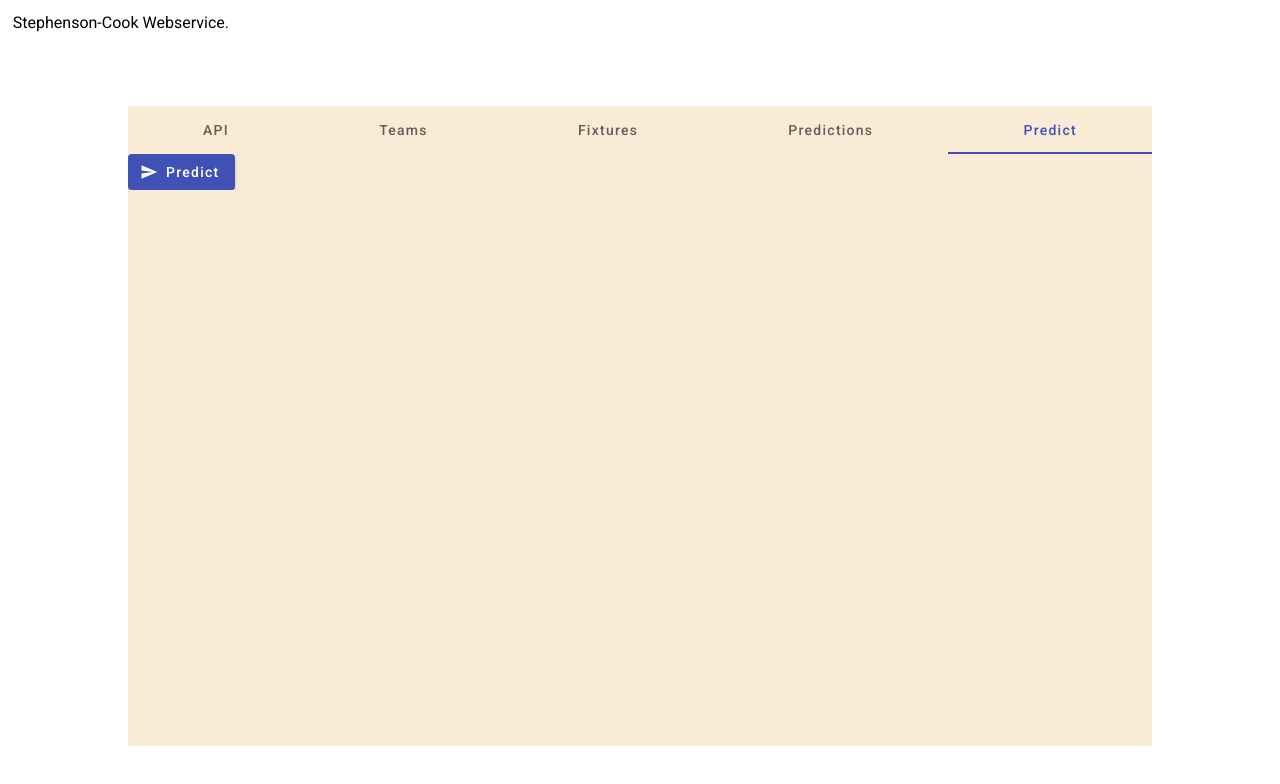
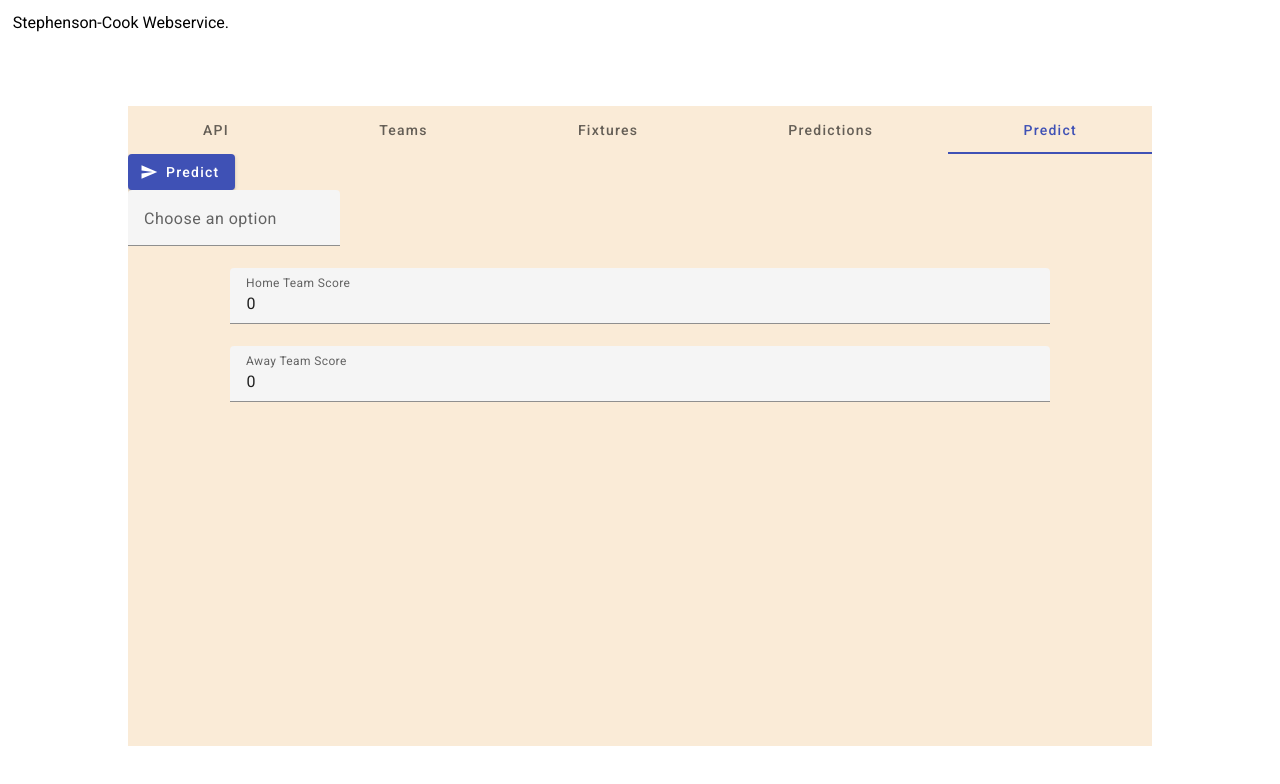
Before and after one commit to matsoncook/PunditDogSWA, an Angular app: page / in a window 1280 px wide. Both pictures are taken after a click on the tab "Predict". Shown: the top 784 px of the page. Built offline with nearby package versions, Linux system fonts and the light colour scheme.

Commit message:
predict screen

```diff
--- a/src/app/app.component.html
+++ b/src/app/app.component.html
@@ -88,11 +88,44 @@ Stephenson-Cook Webservice.
         </form>
       </mat-tab>
       <mat-tab label="Predict">
+        <div>
         <button mat-raised-button color="primary" (click)="predictSubmit()">
           <mat-icon>send</mat-icon>
           Predict
         </button>
 
+          </div>
+
+        <div>
+          <mat-form-field appearance="fill">
+            <mat-label>Choose an option</mat-label>
+            <input matInput
+
+                   [matAutocomplete]="auto"
+                   [(ngModel)]="selectedOption"
+                   [ngModelOptions]="{standalone: true}"
+                   (ngModelChange)="onOptionSelected($event)">
+            {{ selectedOption.description  }}
+            <mat-autocomplete #auto="matAutocomplete" [displayWith]="displayFn">
+              <mat-option *ngFor="let option of fixtureList" [value]="option">
+                {{ option.description  }}
+              </mat-option>
+            </mat-autocomplete>
+          </mat-form-field>
+          </div>
+
+        <div>
+          <mat-form-field appearance="fill" class="code">
+            <mat-label>Home Team Score</mat-label>
+            <input [(ngModel)]="homeTeamScore"  matInput placeholder="Home Team Score" type="number">
+          </mat-form-field>
+        </div>
+        <div>
+          <mat-form-field appearance="fill" class="code">
+            <mat-label>Away Team Score</mat-label>
+            <input [(ngModel)]="awayTeamScore"  matInput placeholder="Enter an integer only" type="number">
+          </mat-form-field>
+        </div>
         </mat-tab>
     </mat-tab-group>
 
--- a/src/app/app.component.ts
+++ b/src/app/app.component.ts
@@ -13,7 +13,7 @@ import { MatTabsModule } from '@angular/material/tabs';
 import { MatListModule} from '@angular/material/list';
 import {Team,convertTeamListFromJSON,
         Fixture,convertFixtureListFromJSON,
-        Prediction,convertPredictionListFromJSON,}  from '../model/app.model';
+        Prediction,convertPredictionListFromJSON, emptyFixture,}  from '../model/app.model';
 import {testTeamList,testFixtureList,testPredictionList} from '../model/testdata';
 
 
@@ -31,6 +31,7 @@ import { MatCardModule } from '@angular/material/card';
   selector: 'app-root',
   standalone: true,
   imports: [CommonModule,RouterOutlet, MatInputModule, MatFormFieldModule,
+
     //BrowserAnimationsModule,
             FormsModule,MatButtonModule,MatIconModule,HttpClientModule,
             MatProgressSpinnerModule,MatTabsModule,MatListModule,
@@ -45,8 +46,24 @@ export class AppComponent {
   apiCode = "";
   //webCall = this.webAddress + "?code=" + this.apiCode;
   webCall = "";
+  webServiceResponse = "";
 
-  webServiceResponse = "";
+  //######################################################################
+
+  selectedOption: Fixture = emptyFixture;
+
+
+  onOptionSelected(value: Fixture) {
+    console.log('Selected:', value);
+    //this.selectedOption = value;
+  }
+  displayFn(fixture: Fixture): string {
+    return fixture && fixture.description ? fixture.description : '';
+  }
+
+  homeTeamScore = 0;
+  awayTeamScore = 0;
+  //######################################################################
 
   teamList : Array<Team> = [];
   fixtureList : Array<Fixture> = [];
@@ -54,8 +71,8 @@ export class AppComponent {
   constructor(private http: HttpClient)
   {
     this.compileWebCall();
-    //this.teamList = convertTeamListFromJSON(testTeamList)
-    //this.fixtureList = convertFixtureListFromJSON(testFixtureList)
+    this.teamList = convertTeamListFromJSON(testTeamList)
+    this.fixtureList = convertFixtureListFromJSON(testFixtureList,this.teamList)
     //this.predictionList = convertPredictionListFromJSON(testPredictionList)
   }
 
@@ -138,6 +155,7 @@ export class AppComponent {
   {
     this.isLoading = true;
     this.webCall = this.webAddress + "predictionadd?code=" + this.apiCode;
+    this.webCall += "&HomeTeamScore=" + this.homeTeamScore + "&AwayTeamScore=" + this.awayTeamScore + "&FixtureID=" + this.selectedOption.fixtureID;
     this.log("Web Service Call: \n" + this.webCall);
 
     this.http.get(this.webCall).subscribe(data => {
--- a/src/model/app.model.ts
+++ b/src/model/app.model.ts
@@ -121,3 +121,25 @@ export function convertPredictionListFromJSON(json:any):Prediction[]
   }
   return predictionList;
 }
+
+export var emptyFixture : Fixture = {
+  fixtureID: 0,
+  leagueID: 0,
+  homeTeamID: 0,
+  awayTeamID: 0,
+  fixtureDate: "",
+  homeTeamScore: 0,
+  awayTeamScore: 0,
+  fixtureDescription: "",
+  isPlayed: 0,
+  isStarted: 0,
+  homeOdds: 0,
+  drawOdds: 0,
+  awayOdds: 0,
+  description: ""
+}
+export var emptyTeam : Team = {
+  teamID: 0,
+  teamName: "Unknown Team",
+  shortName: "Unknown"
+}
```
